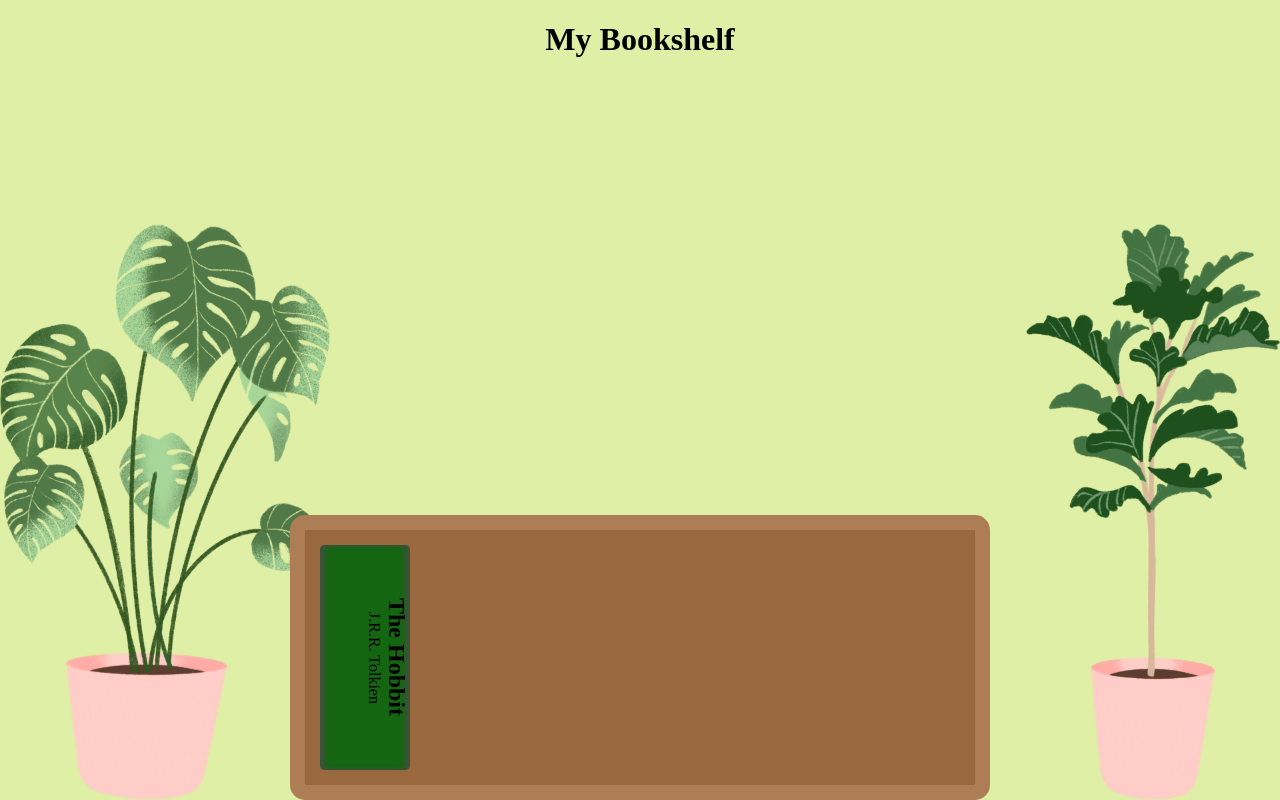
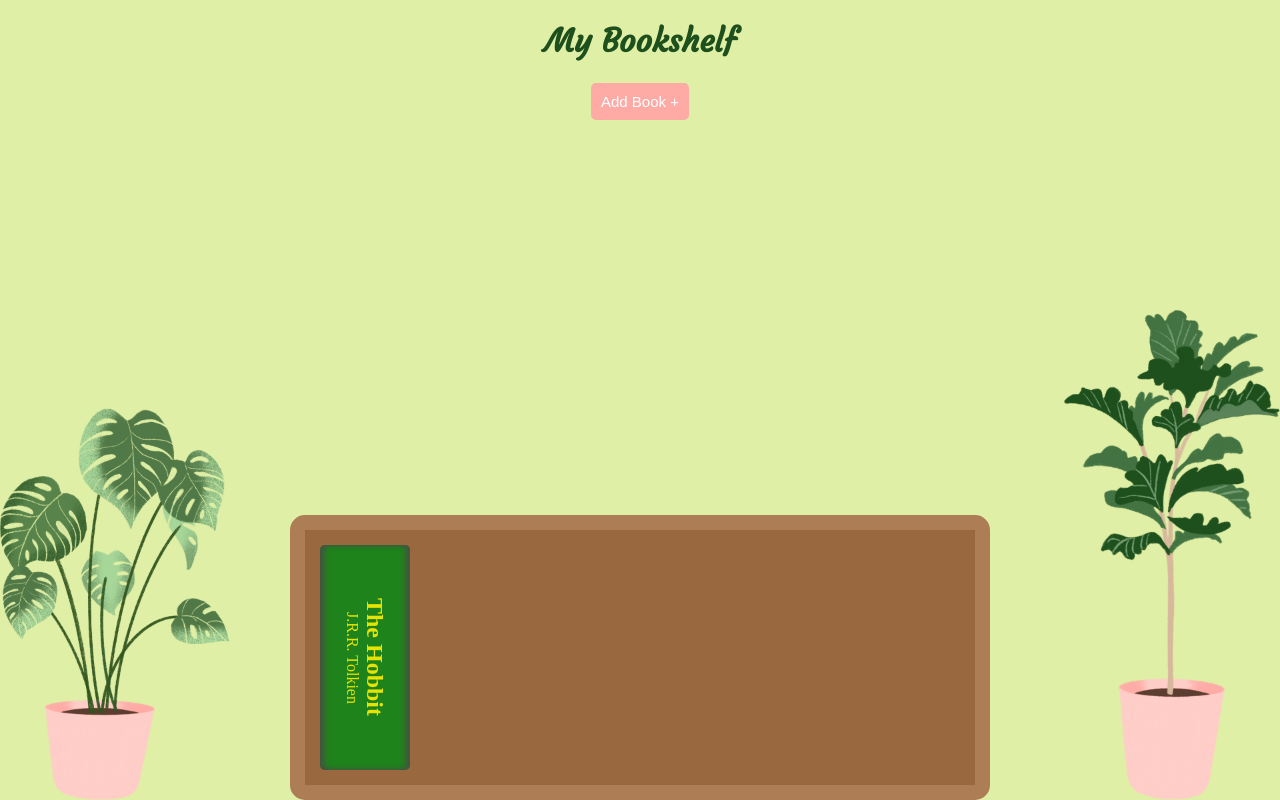
Before and after one commit to hotkiss1011/library, a plain HTML site: page index.html in a window 1280 px wide. Drawn offline with nearby package versions, Linux system fonts and the light colour scheme.

Commit message:
adjusted styling and background image

```diff
--- a/index.html
+++ b/index.html
@@ -7,12 +7,15 @@
   <title>Library</title>
 
   <link rel="stylesheet" href="src/index.css">
-
+  <link rel="preconnect" href="https://fonts.googleapis.com">
+<link rel="preconnect" href="https://fonts.gstatic.com" crossorigin>
+<link href="https://fonts.googleapis.com/css2?family=Courgette&display=swap" rel="stylesheet">
 </head>
 <body>
   <div class="container">
     <div class="header">
       <h1>My Bookshelf</h1>
+      <button id="addBook">Add Book +</button>
     </div>
     <div class="bookshelf">
       <div class="book">
--- a/src/index.css
+++ b/src/index.css
@@ -3,7 +3,7 @@ body {
   padding: 0;
   height: 100vh;
   width: 100vw;
-  background-image: url("../images/plant-background.jpg");
+  background-image: url("../images/plant-background.png");
   background-color: #E0EFA6;
   background-position:bottom;
   background-repeat: no-repeat;
@@ -21,6 +21,22 @@ body {
 
 .header {
   text-align: center;
+  color: #1E501D;
+  font-family: 'Courgette', cursive;
+}
+
+#addBook {
+  background-color: #FEABA6;
+  color: white;
+  border-radius: 5px;
+  padding: 10px;
+  border: none;
+  cursor: pointer;
+  font-size: 15px;
+}
+
+#addBook:hover {
+  background-color: #fd8e88;
 }
 
 .bookshelf {
@@ -28,6 +44,7 @@ body {
   margin-bottom: 0px;
   border-radius: 15px;
   border: 15px solid rgb(173, 125, 86);
+  color: rgb(230, 226, 1);
   background-color: rgb(153, 104, 63);
   padding: 15px;
 }
@@ -35,13 +52,14 @@ body {
 .book {
   writing-mode: vertical-rl;
   text-align: center;
-  background-color: rgb(20, 102, 17);
+  background-color: rgb(31, 131, 27);
   border-radius: 5px;
   box-shadow: inset -5px 0px 5px rgba(75, 75, 75, 0.76), inset 5px 0px 5px rgba(75, 75, 75, 0.76);
   height: 225px;
   width: 90px;
   display: flex;
   flex-direction: column;
+  justify-content: center;
 }
 
 .author, .title {
```
Also changed, not shown: images/plant-background.jpg (deleted), images/plant-background.png (added).
